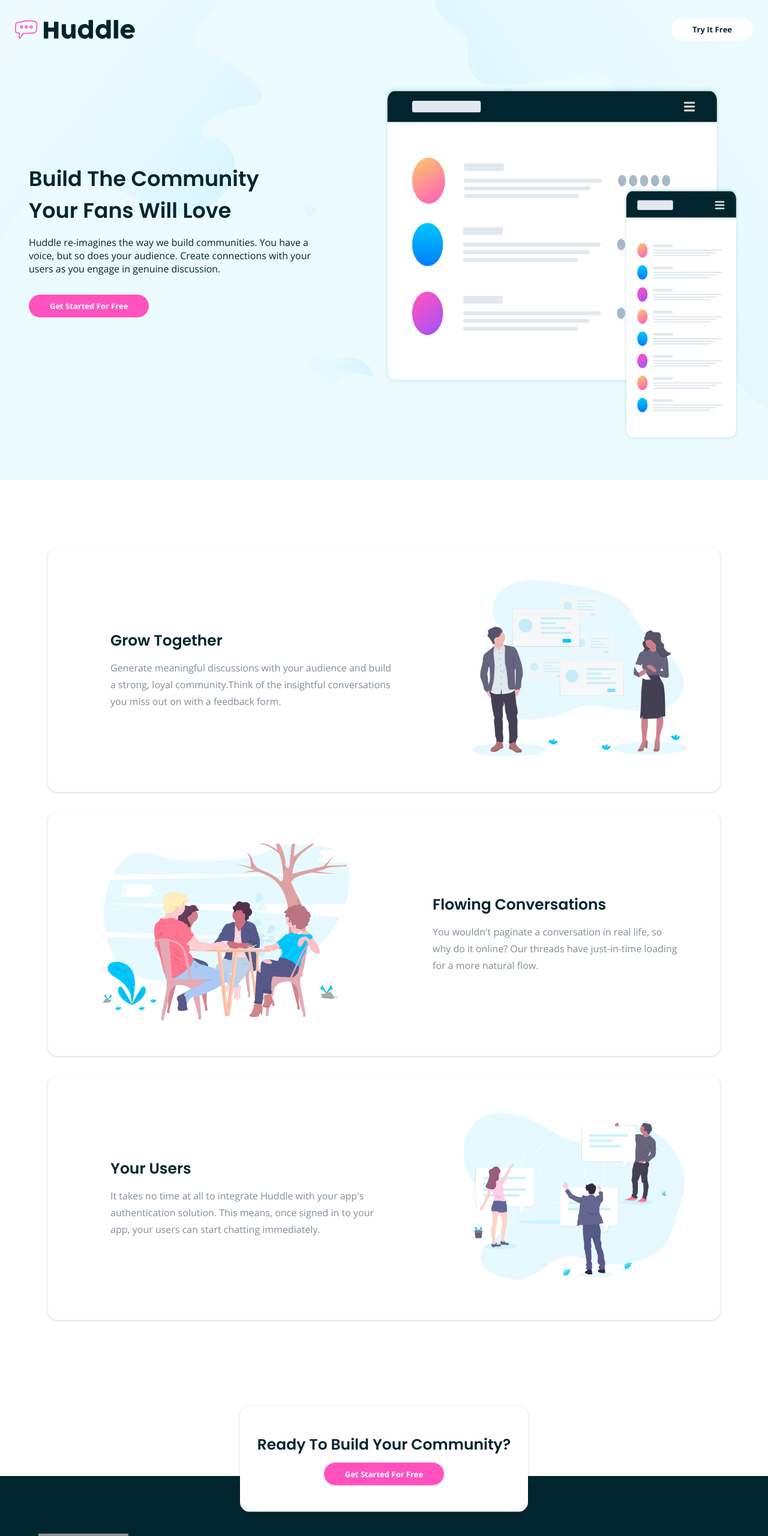
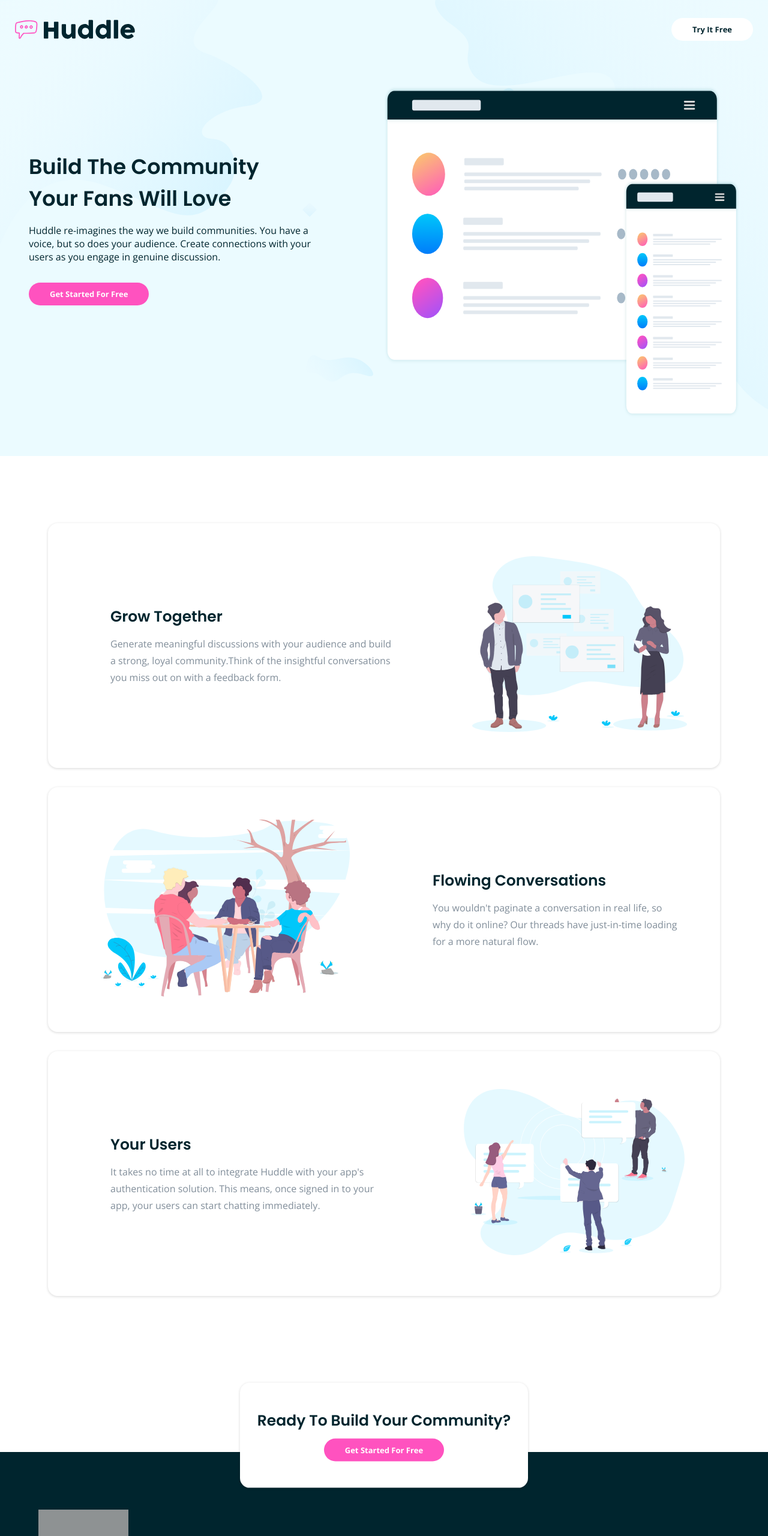
Before and after one commit to bijaylaxmibehera/huddle-landing-page-with-feature-blocks, a plain HTML site: page index.html in a window 1280 px wide. Shown: the top 2560 px of the page at 60% size. Drawn offline with nearby package versions, Linux system fonts and the light colour scheme; grey boxes are pictures that could not be loaded.

Commit message:
minor change

```diff
--- a/index.html
+++ b/index.html
@@ -19,7 +19,7 @@
   <body>
     <header class="header">
       <img src="./images/logo.svg" alt="logo" />
-      <button><a href="#">Try It Free</a></button>
+      <button>Try It Free</button>
     </header>
     <main class="container">
       <section class="hero-intro">
@@ -30,7 +30,7 @@
             but so does your audience. Create connections with your users as you
             engage in genuine discussion.
           </p>
-          <button><a href="#"> Get Started For Free</a></button>
+          <button> Get Started For Free</button>
         </div>
         <img src="./images/illustration-mockups.svg" alt="" />
       </section>
@@ -82,7 +82,7 @@
         <div class="hero-community">
           <article class="build-community">
             <h2>Ready To Build Your Community?</h2>
-            <button><a href="#"> Get Started For Free</a></button>
+            <button>Get Started For Free</button>
           </article>
         </div>
       </section>
--- a/styles.css
+++ b/styles.css
@@ -49,7 +49,7 @@
     background-repeat: no-repeat;
     background-color: var(--very-pale-cyan);
     padding: 4rem 3rem;
-    min-height: 100vh;
+    min-height: 95vh;
 }
 
 .hero-intro img {
@@ -84,29 +84,20 @@
 /* Button styling */
 .header button {
     background-color: #fff;
+    color: var(--very-dark-cyan);
+    font-weight: 700;
 
 }
-
-.header button a {
-    color: var(--very-dark-cyan);
-    font-weight: 700;
-}
-
 button {
     background-color: var(--pink);
     padding: 10px 35px;
     border: none;
     border-radius: 23px;
-    /* box-shadow: 0px 6px 10px hsl(217, 13%, 87%); */
-
-}
-
-button a {
-    text-decoration: none;
     color: #fff;
     font-size: 13px;
     font-family: 'Open Sans', sans-serif;
     font-weight: 700;
+    /* box-shadow: 0px 6px 10px hsl(217, 13%, 87%); */
 
 }
 
```
